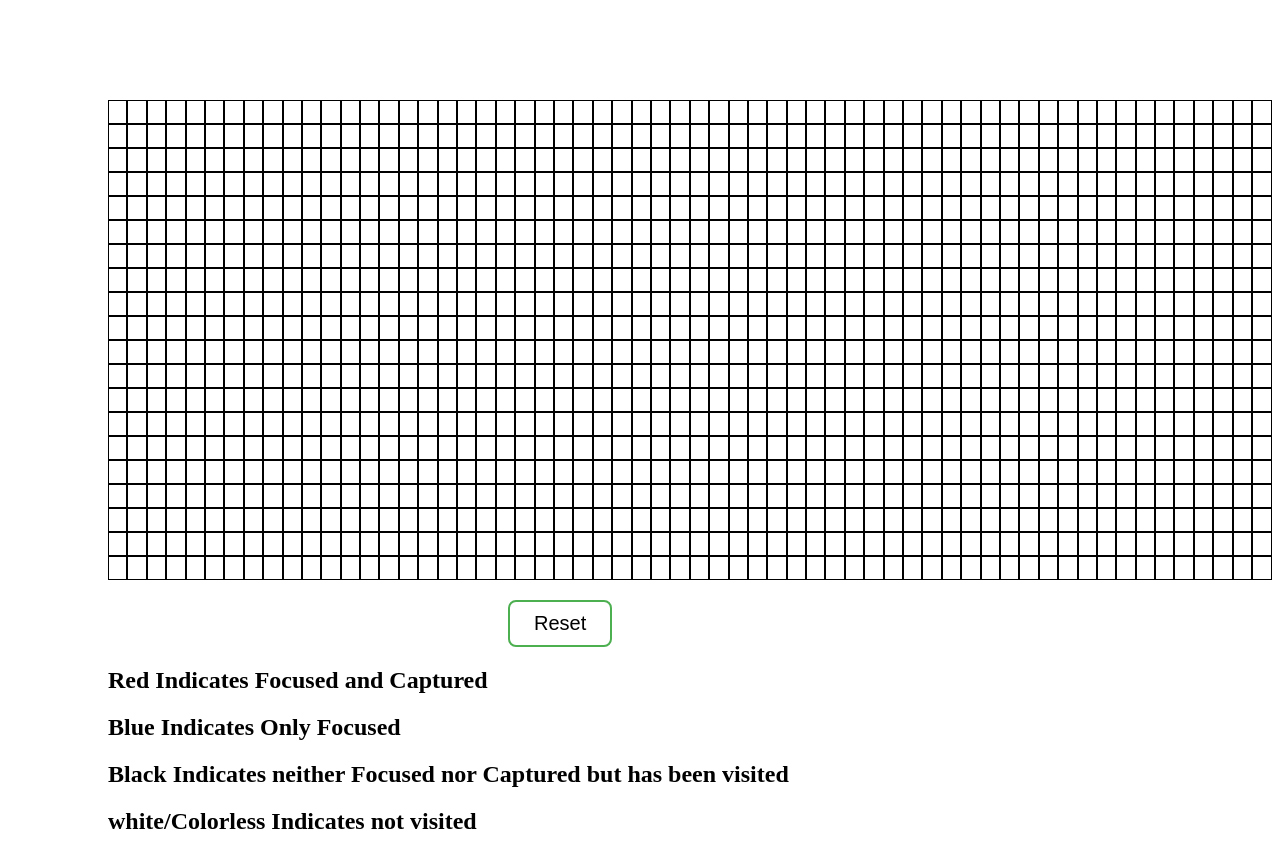
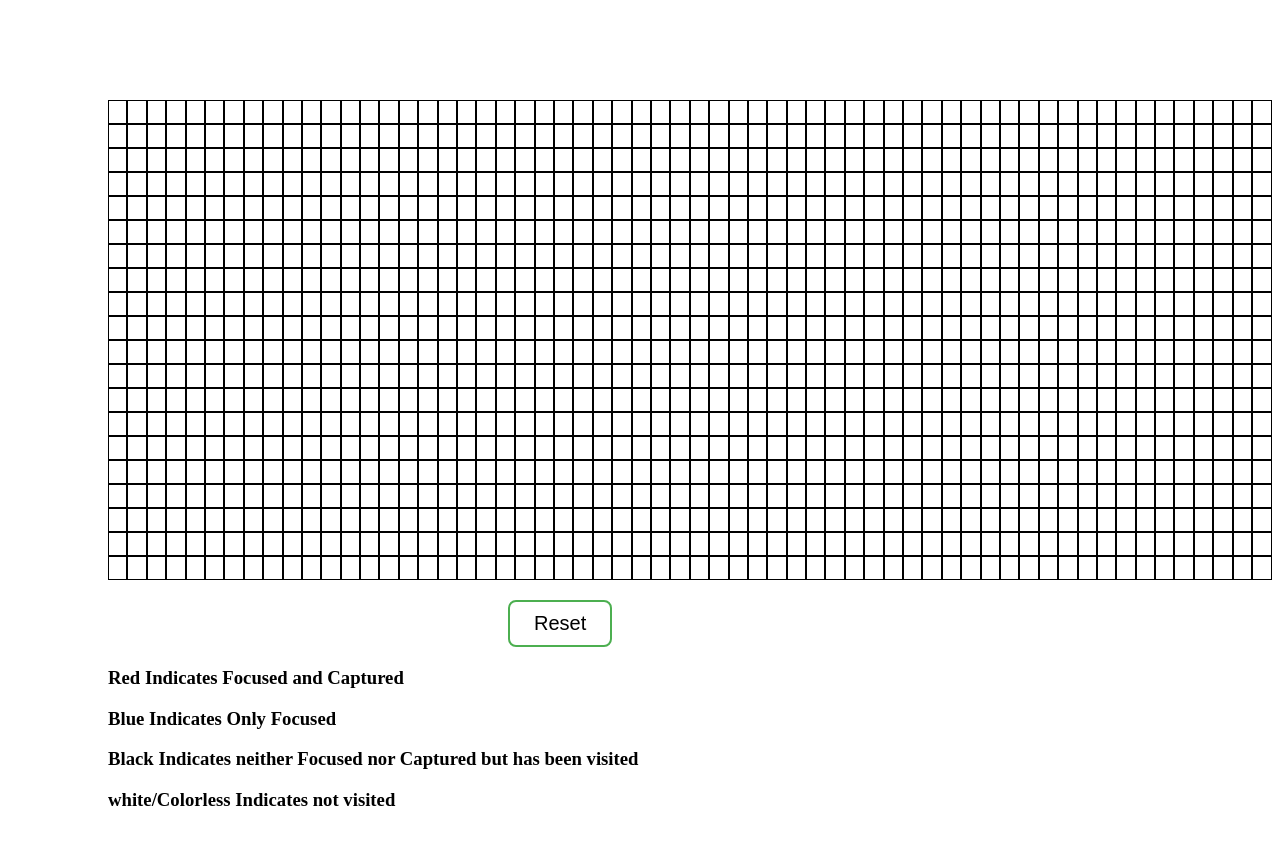
Before and after one commit to Jamesbansal/Assignment, a website: page public/home.html in a window 1280 px wide. After the commit the page ends 830 px from the top, so only its background shows below. Drawn offline with Linux system fonts and the light colour scheme.

Commit message:
some refactoring

```diff
--- a/public/home.html
+++ b/public/home.html
@@ -1,17 +1,17 @@
 <!DOCTYPE html>
 <html>
 <head>
-	<title>Blinking Grid Example</title>
+	<title>Morphle Labs</title>
 	<link rel="stylesheet" href="./styles.css">
 </head>
 <body>
 	<div class="grid" id="grid"></div>
 	<button id="reset" class="reset">Reset</button>
 	<div class="message">
-		<h2>Red Indicates Focused and Captured</h2>
-		<h2>Blue Indicates Only Focused</h2>
-		<h2>Black Indicates neither Focused nor Captured but has been visited</h2>
-		<h2>white/Colorless Indicates not visited</h2>
+		<h3>Red Indicates Focused and Captured</h3>
+		<h3>Blue Indicates Only Focused</h3>
+		<h3>Black Indicates neither Focused nor Captured but has been visited</h3>
+		<h3>white/Colorless Indicates not visited</h3>
 	</div>
 	<script src="./home.js"></script>
 </body>
--- a/src/capture.js
+++ b/src/capture.js
@@ -1,5 +1,5 @@
 const capture=(x,y)=>{
-    console.log(`Captured at ${x},${y}`);
+    //console.log(`Captured at ${x},${y}`);
     return 1;
 }
 module.exports={capture};
--- a/src/focus.js
+++ b/src/focus.js
@@ -1,5 +1,5 @@
 const focus=(x,y)=>{
-    console.log(`Focused at ${x},${y}`);
+   // console.log(`Focused at ${x},${y}`);
     return 1;
 }
 module.exports={focus};
```
Also changed, not shown: public/home.js (+6 -8 lines).
